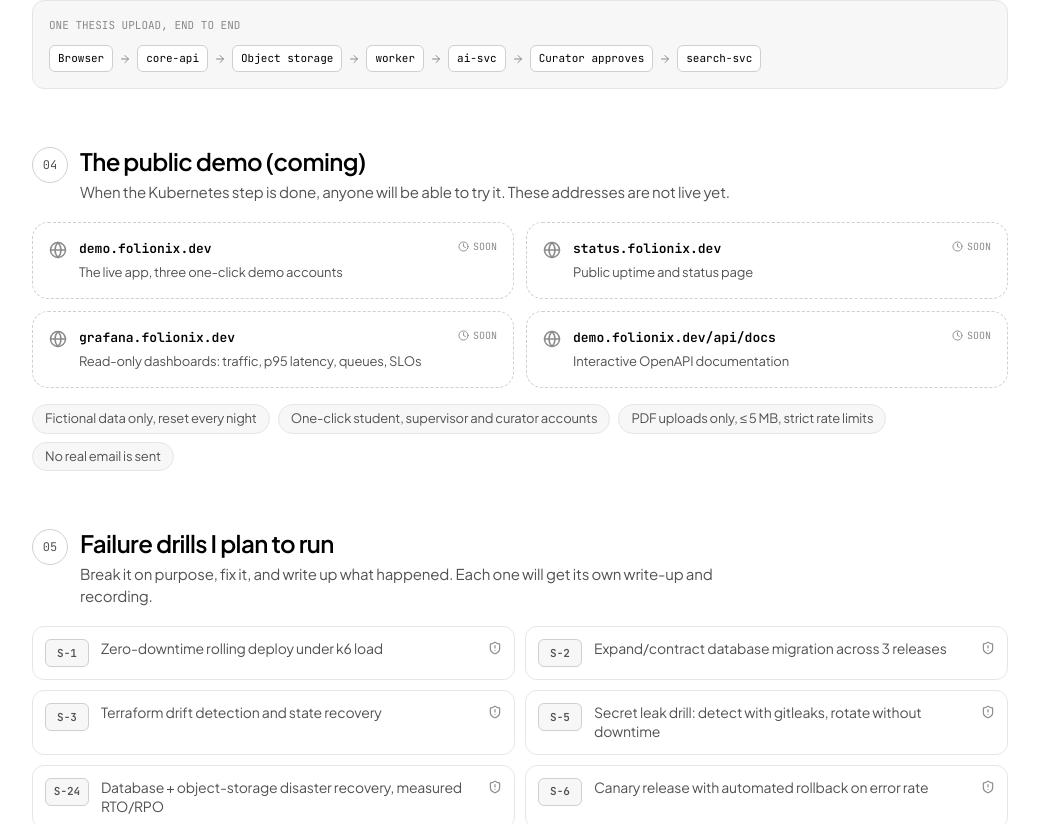
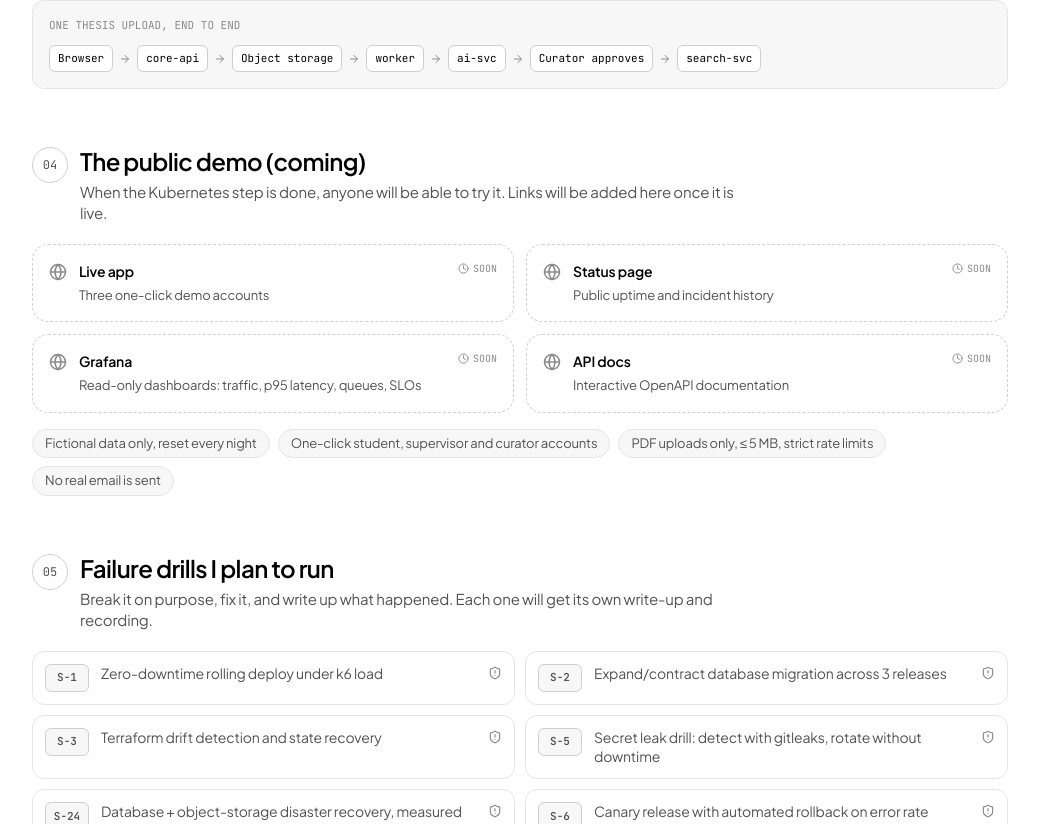
Before and after one commit to ratulhasan001/portfolio, a Next.js app: page /projects/folionix in a window 1280 px wide. Shown: the part 2615-3439 px from the top of the page, without its empty margins (120-1159 px from the left). Built offline with nearby package versions, Linux system fonts and the light colour scheme.

Commit message:
updated folionix

```diff
--- a/src/app/layout.tsx
+++ b/src/app/layout.tsx
@@ -1,4 +1,3 @@
-import { createHash } from "node:crypto";
 import type { Metadata, Viewport } from "next";
 import { Plus_Jakarta_Sans, JetBrains_Mono } from "next/font/google";
 import "lenis/dist/lenis.css";
@@ -6,6 +5,7 @@ import "./globals.css";
 import { ThemeProvider, themeInitScript } from "@/components/theme-provider";
 import { SmoothScroll } from "@/components/smooth-scroll";
 import { profile } from "@/lib/data";
+import { ogImage } from "@/lib/og";
 
 const sans = Plus_Jakarta_Sans({
   variable: "--font-sans-family",
@@ -22,19 +22,6 @@ const mono = JetBrains_Mono({
 });
 
 const description = profile.tagline;
-
-// Link-preview scrapers (LinkedIn, WhatsApp, ...) cache images by URL, so the
-// URL carries a hash of the text drawn on the image: changing that text in
-// data.ts gives the image a new URL and forces a fresh fetch.
-const ogImage = {
-  url: `/og?v=${createHash("sha256")
-    .update([profile.name, profile.headline, profile.tagline, profile.website].join("\n"))
-    .digest("hex")
-    .slice(0, 12)}`,
-  width: 1200,
-  height: 630,
-  alt: `${profile.name} · ${profile.headline}`,
-};
 
 export const metadata: Metadata = {
   // Needed for link previews: without it the Open Graph image URL is resolved
--- a/src/app/projects/folionix/page.tsx
+++ b/src/app/projects/folionix/page.tsx
@@ -15,6 +15,7 @@ import {
   demoUrls,
   drills,
   folionix,
+  laterTools,
   milestones,
   requestFlow,
   services,
@@ -24,17 +25,35 @@ import {
 import { OngoingBadge } from "@/components/projects-section";
 import { PipelineDemo } from "@/components/pipeline-demo";
 import { FadeIn } from "@/components/fade-in";
+import { ogImage } from "@/lib/og";
+
+const title = "Folionix — Ratul Hasan";
+const description = `${folionix.title}: ${folionix.subtitle}. An ongoing DevOps learning project.`;
 
 export const metadata: Metadata = {
-  title: "Folionix — Ratul Hasan",
-  description: `${folionix.title}: ${folionix.subtitle}. An ongoing DevOps learning project.`,
+  title,
+  description,
+  openGraph: {
+    type: "article",
+    url: "/projects/folionix",
+    siteName: "Ratul Hasan",
+    title,
+    description,
+    images: [ogImage],
+  },
+  twitter: {
+    card: "summary_large_image",
+    title,
+    description,
+    images: [ogImage],
+  },
 };
 
 const doneCount = milestones.filter((m) => m.state === "done").length;
 
 const stateLabel: Record<MilestoneState, string> = {
   done: "Done",
-  "in-progress": "Learning now",
+  "in-progress": "Starting now",
   planned: "Up next",
 };
 
@@ -316,18 +335,18 @@ export default function FolionixPage() {
         <Section
           index="04"
           title="The public demo (coming)"
-          subtitle="When the Kubernetes step is done, anyone will be able to try it. These addresses are not live yet."
+          subtitle="When the Kubernetes step is done, anyone will be able to try it. Links will be added here once it is live."
         >
           <div className="grid gap-3 sm:grid-cols-2">
             {demoUrls.map((u) => (
               <div
-                key={u.host}
+                key={u.name}
                 className="flex items-start gap-3 rounded-2xl border border-dashed border-border-strong bg-canvas p-4"
               >
                 <Globe size={18} className="mt-0.5 shrink-0 text-fg-subtle" />
                 <div className="min-w-0">
-                  <p className="mono break-all text-[13px] font-semibold text-fg-default">
-                    {u.host}
+                  <p className="text-[14px] font-semibold text-fg-default">
+                    {u.name}
                   </p>
                   <p className="mt-1 text-[13px] text-fg-muted">{u.what}</p>
                 </div>
@@ -381,6 +400,7 @@ export default function FolionixPage() {
         <Section
           index="06"
           title="Tools I'm learning through it"
+          subtitle="Dashed ones come in with the later steps."
         >
           <div className="grid gap-4 sm:grid-cols-2">
             {Object.entries(stack).map(([group, tools]) => (
@@ -392,7 +412,11 @@ export default function FolionixPage() {
                   {tools.map((t) => (
                     <span
                       key={t}
-                      className="rounded-full border border-border-default bg-canvas-subtle px-2.5 py-1 text-[13px] font-medium text-fg-muted"
+                      className={`rounded-full border px-2.5 py-1 text-[13px] font-medium ${
+                        laterTools.has(t)
+                          ? "border-dashed border-border-default text-fg-subtle"
+                          : "border-border-default bg-canvas-subtle text-fg-muted"
+                      }`}
                     >
                       {t}
                     </span>
@@ -424,7 +448,8 @@ export default function FolionixPage() {
             ))}
           </div>
           <p className="mt-3 text-[13px] text-fg-subtle">
-            Repositories will be made public as each step is finished.
+            Both repositories are private for now and will be made public as
+            the work progresses.
           </p>
         </Section>
 
--- a/src/components/projects-section.tsx
+++ b/src/components/projects-section.tsx
@@ -147,6 +147,8 @@ export function ProjectsSection() {
                 {project.detailsHref ? (
                   <Link
                     href={project.detailsHref}
+                    target="_blank"
+                    rel="noreferrer"
                     className="group/link mono mt-4 flex items-center justify-between border-t border-border-default pt-4 text-[13px] text-fg-muted transition-colors hover:text-fg-default"
                   >
                     View details
--- a/src/lib/folionix.ts
+++ b/src/lib/folionix.ts
@@ -24,7 +24,7 @@ export const folionix = {
     {
       repo: "folionix/platform",
       label: "Platform",
-      text: "Dockerfiles, CI/CD, Terraform, Helm, ArgoCD, observability, policies, runbooks and postmortems, written and run by me.",
+      text: "Dockerfiles, CI/CD, Terraform, Helm, ArgoCD, observability, policies, runbooks and postmortems, to be written and run by me.",
     },
   ],
 };
@@ -151,10 +151,10 @@ export const pipelineStages = [
 ] as const;
 
 export const demoUrls = [
-  { host: "demo.folionix.dev", what: "The live app, three one-click demo accounts" },
-  { host: "status.folionix.dev", what: "Public uptime and status page" },
-  { host: "grafana.folionix.dev", what: "Read-only dashboards: traffic, p95 latency, queues, SLOs" },
-  { host: "demo.folionix.dev/api/docs", what: "Interactive OpenAPI documentation" },
+  { name: "Live app", what: "Three one-click demo accounts" },
+  { name: "Status page", what: "Public uptime and incident history" },
+  { name: "Grafana", what: "Read-only dashboards: traffic, p95 latency, queues, SLOs" },
+  { name: "API docs", what: "Interactive OpenAPI documentation" },
 ];
 
 export const demoRules = [
@@ -186,3 +186,14 @@ export const stack = {
   "Observability": ["Prometheus", "Grafana", "Loki", "Tempo", "OpenTelemetry"],
   "Security & policy": ["Kyverno", "Checkov", "gitleaks", "External Secrets", "Falco"],
 };
+
+/** Tools that only come in with the later roadmap steps (5 and 6, or EKS/AKS). */
+export const laterTools = new Set([
+  "EKS",
+  "AKS",
+  "Argo Rollouts",
+  "KEDA",
+  "Azure",
+  "Kyverno",
+  "Falco",
+]);
--- /dev/null
+++ b/src/lib/og.ts
@@ -0,0 +1,17 @@
+import { createHash } from "node:crypto";
+import { profile } from "@/lib/data";
+
+// Link-preview scrapers (LinkedIn, WhatsApp, ...) cache images by URL, so the
+// URL carries a hash of the text drawn on the image: changing that text in
+// data.ts gives the image a new URL and forces a fresh fetch.
+// Shared because a page that sets its own openGraph replaces the layout's
+// (Next merges metadata shallowly), so it must list the image again.
+export const ogImage = {
+  url: `/og?v=${createHash("sha256")
+    .update([profile.name, profile.headline, profile.tagline, profile.website].join("\n"))
+    .digest("hex")
+    .slice(0, 12)}`,
+  width: 1200,
+  height: 630,
+  alt: `${profile.name} · ${profile.headline}`,
+};
```
